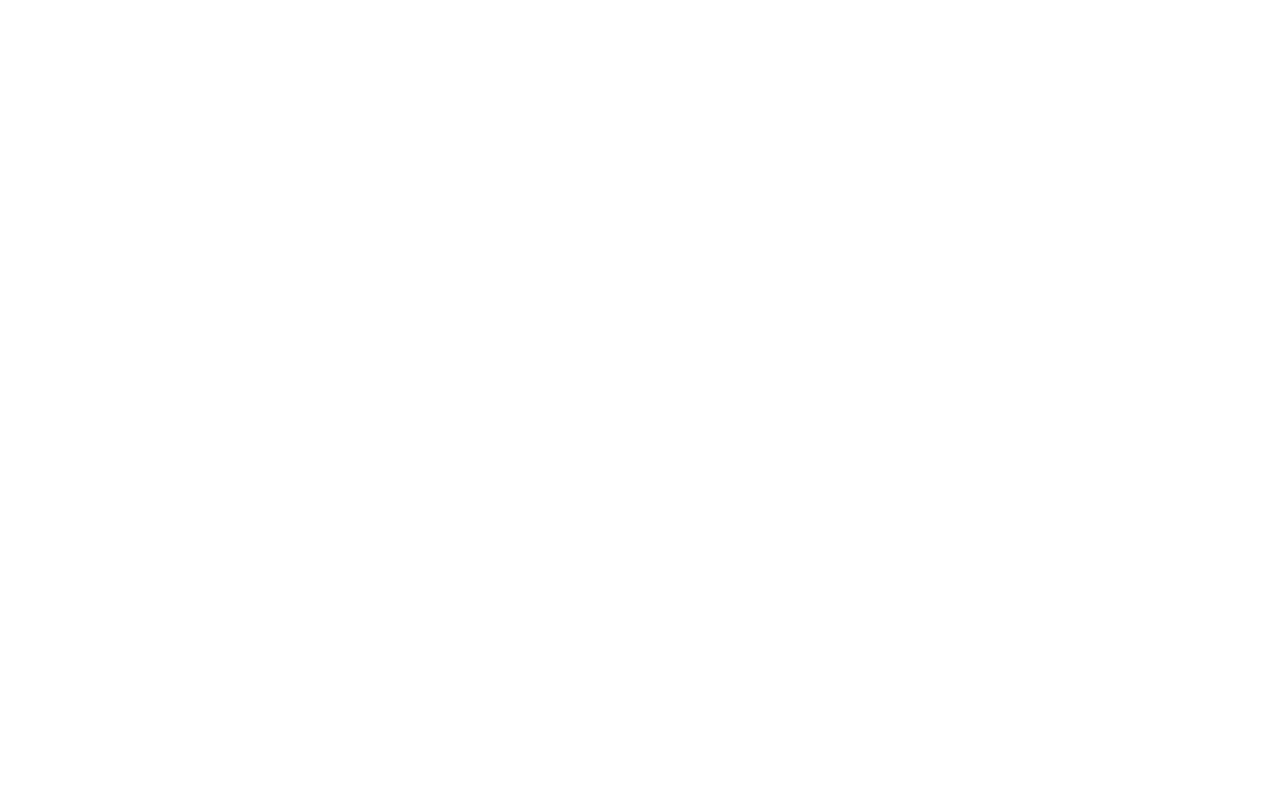
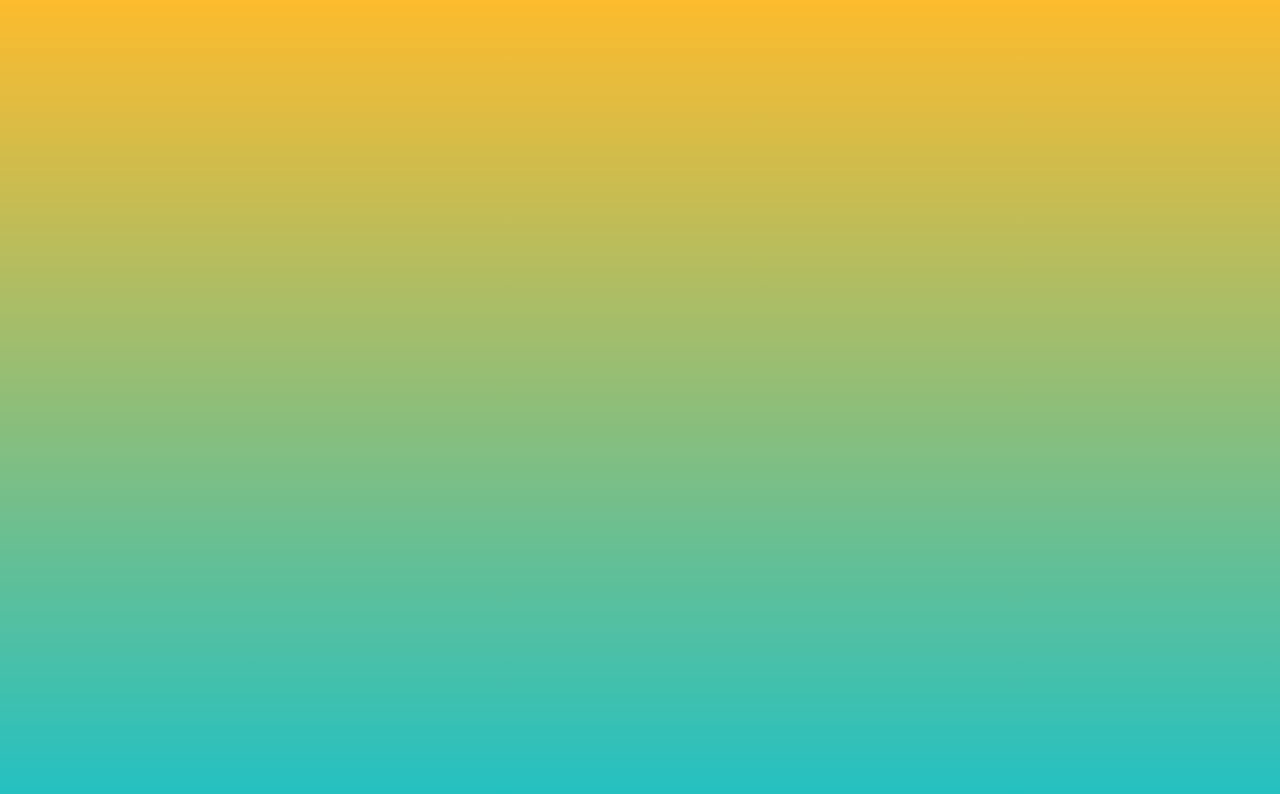
Before and after one commit to Chi1710/tip-calcutator-with-js, a plain HTML site: page index.html in a window 1280 px wide. Drawn offline with Linux system fonts and the light colour scheme.

Commit message:
add gradient bg in css

```diff
--- a/index.html
+++ b/index.html
@@ -1,16 +1,18 @@
 <!DOCTYPE html>
 <html lang="en">
-    <head>
-        <meta name="viewpoint"
-        content="width=device-width, initial-scale=1.0">
-        <title>Tip Calculator</title>
+<head>
+    <meta name="viewport"
+    content="width=device-width, initial-scale=1.0">
+    <title>Tip Calculator</title>
+    <!--Google Font-->
+    <link href="https://fonts.googleapis.com/css2?family=Rubik:wght@400;500&display=swap"
+    rel="stylesheet">
+    <!--Stylesheet-->
+    <link rel="stylesheet" href="style.css">
+</head>
 
-        <link href="">
+    <body class="grad">
+        <script src="script.js"></script>
 
-        <link rel="stylesheet" href="style.css">
-    </head>
-
-    <body>
-        <script src="script.js"></script>
     </body>
 </html>
--- a/style.css
+++ b/style.css
@@ -0,0 +1,17 @@
+*{
+    padding: 0;
+    margin: 0;
+    box-sizing: border-box;
+    font-family: "Rubik",sans-serif;
+    letter-spacing: 0.4px;
+}
+.grad {
+    height: 100vh;
+    background: rgb(34,193,195);
+    background: linear-gradient(
+        0deg, rgba(34,193,195,1) 0%,
+        rgba(253,187,45,1)
+        100%);
+    background-size: cover;
+
+}
```
